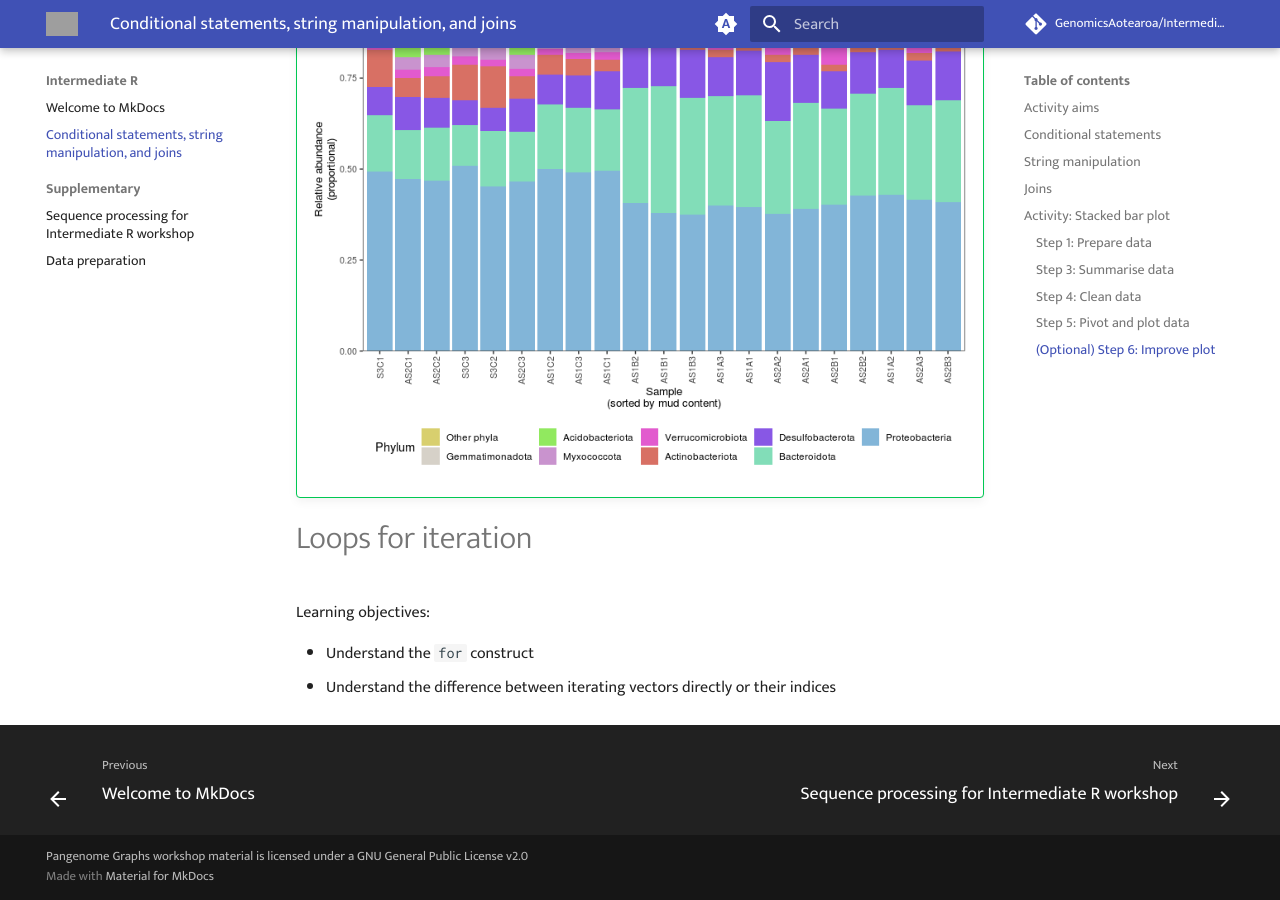
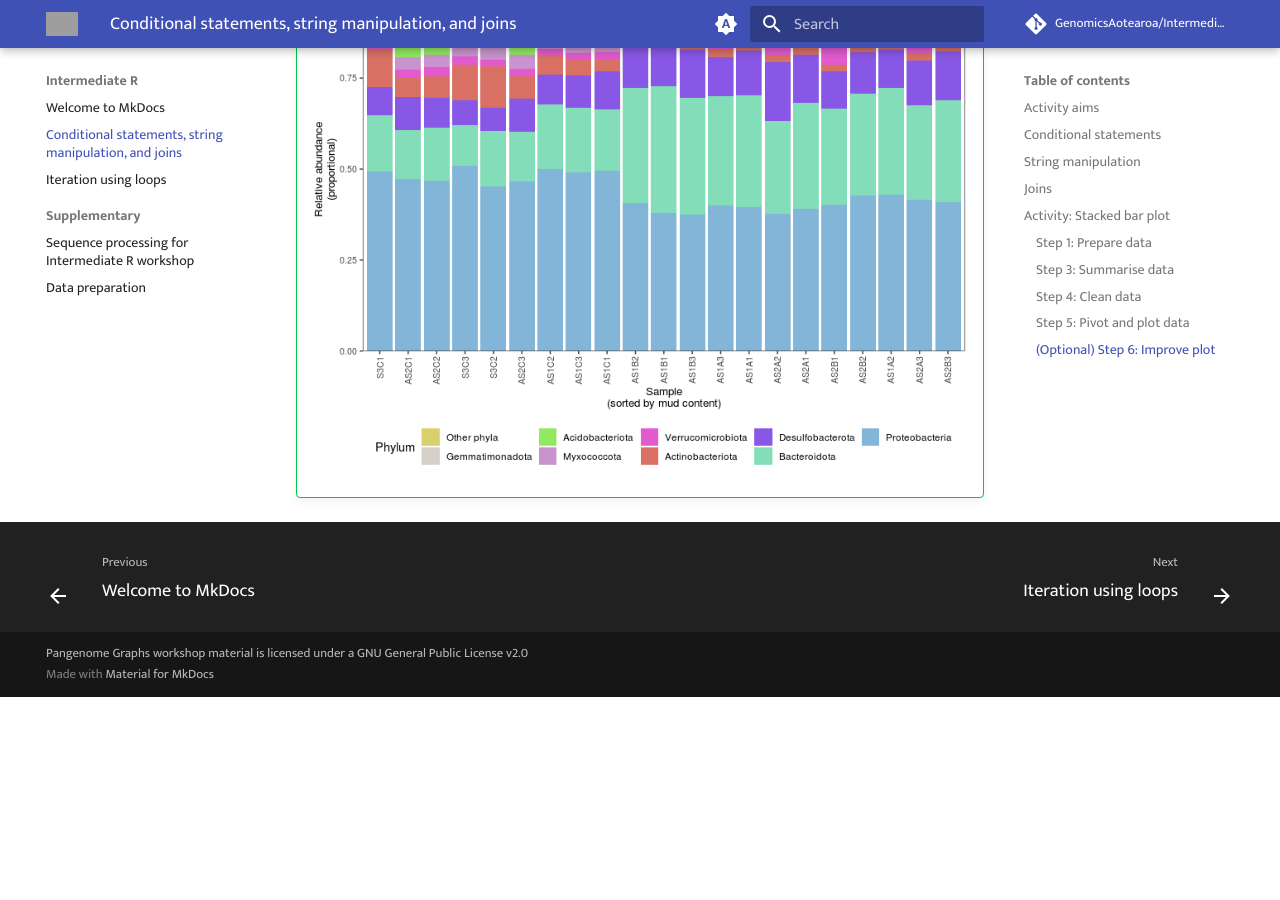
Before and after one commit to GenomicsAotearoa/Intermediate-R, an MkDocs documentation site: the page built from docs/1.lesson_1.md, in a window 1280 px wide and 900 px high, scrolled down 12782 px. Built offline with MkDocs 1.6.1 and Material for MkDocs 9.7.7, drawn with Linux system fonts in a browser that asks for light colours; comment, search, counter and statistics services are not loaded; after the commit the page ends 13479 px from its top, so only the background shows below that; grey boxes are pictures that could not be loaded.

Commit message:
Moved iteration to lesson 2

```diff
--- a/docs/1.lesson_1.md
+++ b/docs/1.lesson_1.md
@@ -531,10 +531,3 @@ Now, we need to generate distinctive fill colours for each phyla and create info
 !!! success "Output"
 
     ![final phylum plot](figures/1.phylum_plot_final.png)
-
-# Loops for iteration
-
-Learning objectives:
-
-* Understand the `for` construct
-* Understand the difference between iterating vectors directly or their indices
```
Also changed, not shown: docs/2.lesson_2.md (added, +6 -0 lines).
